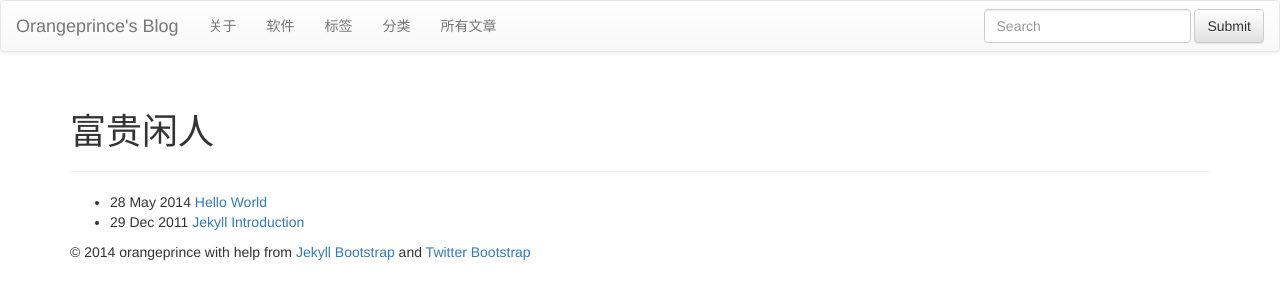
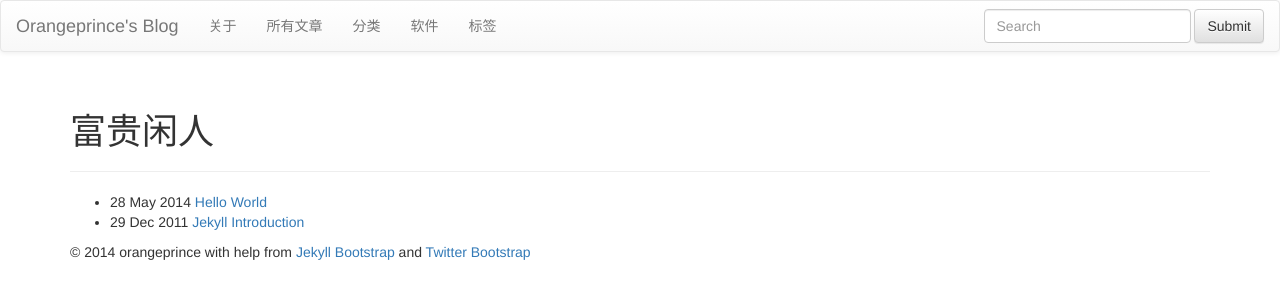
Before and after one commit to orangeprince/orangeprince.github.io, a Jekyll site: the page built from index.md, in a window 1280 px wide. Shown: the top 300 px of the page. Built offline with Jekyll 4.4.1, drawn with Linux system fonts in a browser that asks for light colours; nearby versions of some CDN libraries; library files that are not in the unit come from our copies; comment, search, counter and statistics services are not loaded.

Commit message:
modified:   _includes/themes/bootstrap-3/default.html

```diff
--- a/_includes/themes/bootstrap-3/default.html
+++ b/_includes/themes/bootstrap-3/default.html
@@ -59,7 +59,7 @@
         <!-- Collect the nav links, forms, and other content for toggling -->
         <div class="collapse navbar-collapse" id="jb-navbar-collapse">
           <ul class="nav navbar-nav">
-            {% assign pages_list = site.weighted_pages %}
+            {% assign pages_list = site.pages %}
             {% assign group = 'navigation' %}
             {% include JB/pages_list %}
           </ul>
```
